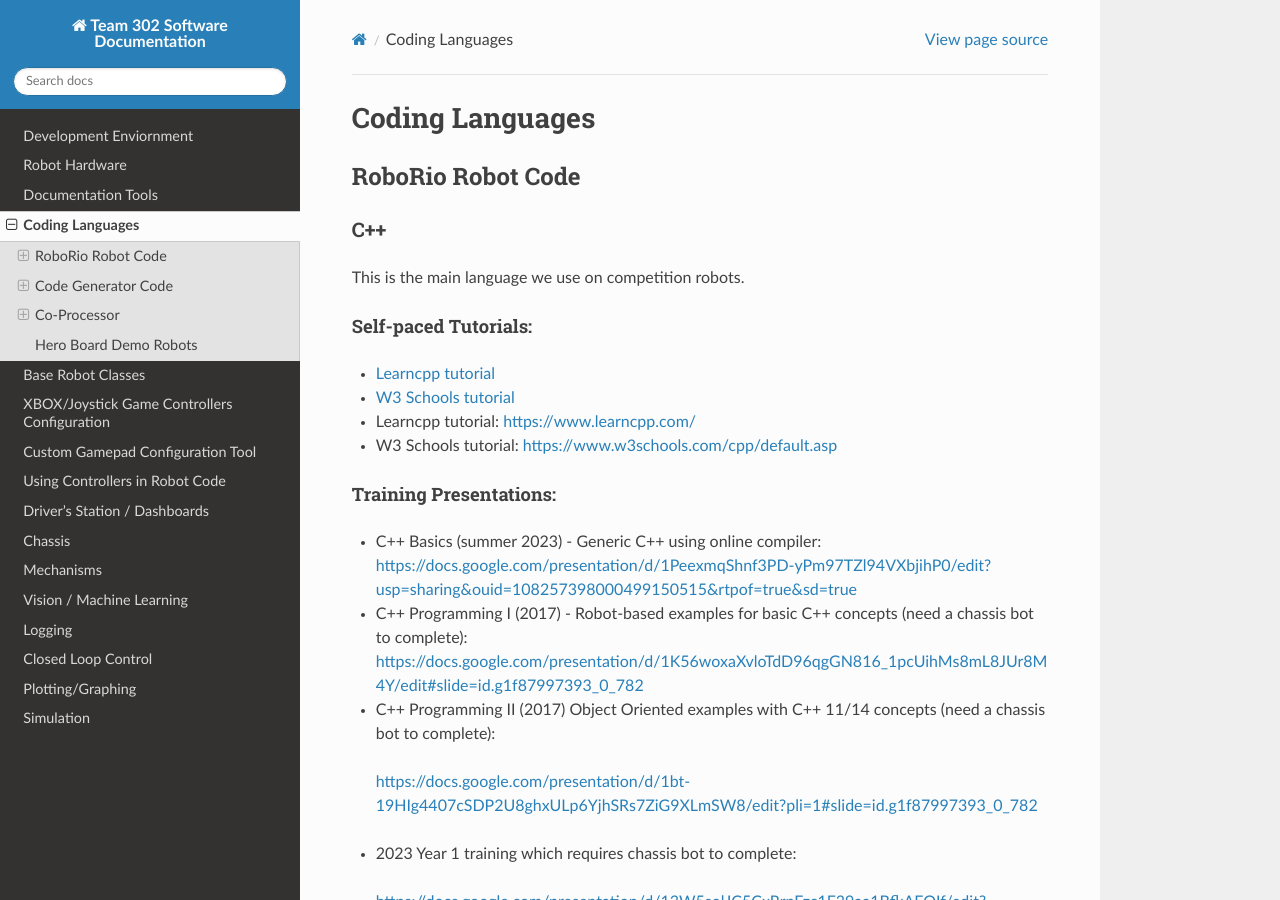
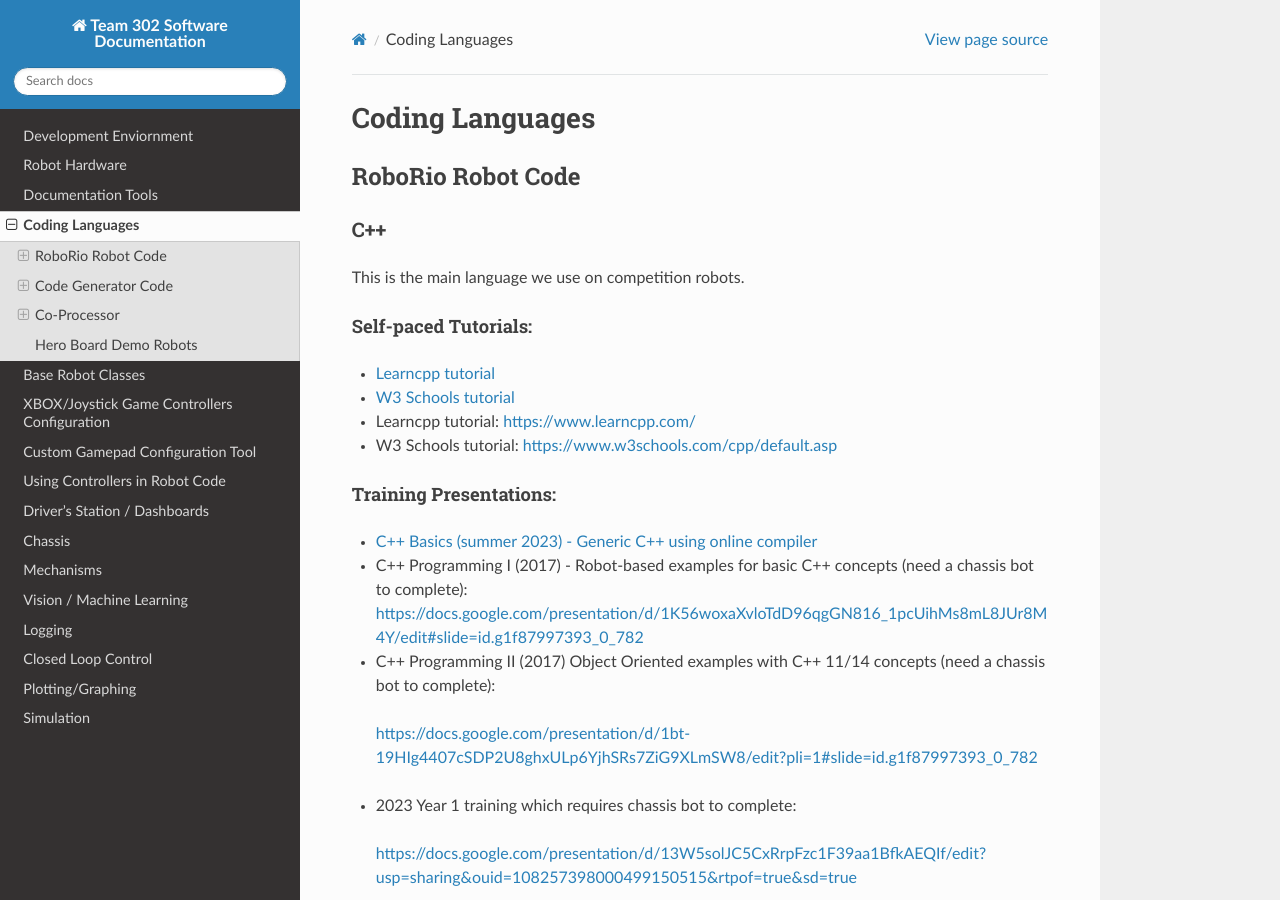
Before and after one commit to Team302/Team302Doco, a Sphinx documentation site: the page built from docs/codingLanguages.rst, in a window 1280 px wide and 900 px high. Built offline with Sphinx 7.4.7 and the Read the Docs theme 2.0.0, drawn with Linux system fonts in a browser that asks for light colours.

Commit message:
Update codingLanguages.rst

```diff
--- a/docs/codingLanguages.rst
+++ b/docs/codingLanguages.rst
@@ -26,7 +26,7 @@ Self-paced Tutorials:
 Training Presentations:
 ~~~~~~~~~~~~~~~~~~~~~
 
--     C++ Basics (summer 2023) - Generic C++ using online compiler:  https://docs.google.com/presentation/d/1PeexmqShnf3PD-yPm97TZl94VXbjihP0/edit?usp=sharing&ouid=108257398000499150515&rtpof=true&sd=true
+-     `C++ Basics (summer 2023) - Generic C++ using online compiler <https://docs.google.com/presentation/d/1PeexmqShnf3PD-yPm97TZl94VXbjihP0/edit?usp=sharing&ouid=108257398000499150515&rtpof=true&sd=true>`_
 -    C++ Programming I (2017) - Robot-based examples for basic C++ concepts (need a chassis bot to complete): https://docs.google.com/presentation/d/1K56woxaXvloTdD96qgGN816_1pcUihMs8mL8JUr8M4Y/edit#slide=id.g1f87997393_0_782
 -    C++ Programming II (2017) Object Oriented examples with C++ 11/14 concepts (need a chassis bot to complete):
  https://docs.google.com/presentation/d/1bt-19HIg4407cSDP2U8ghxULp6YjhSRs7ZiG9XLmSW8/edit?pli=1#slide=id.g1f87997393_0_782
```
